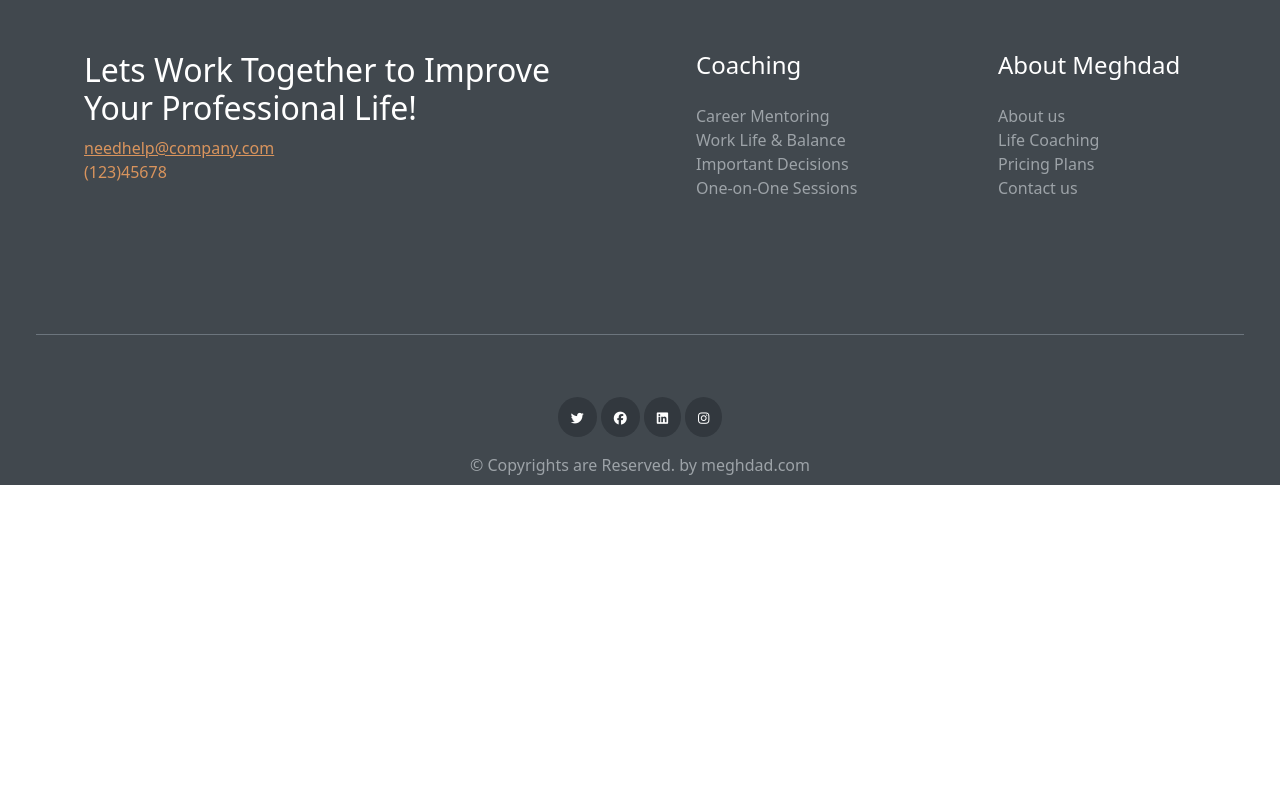
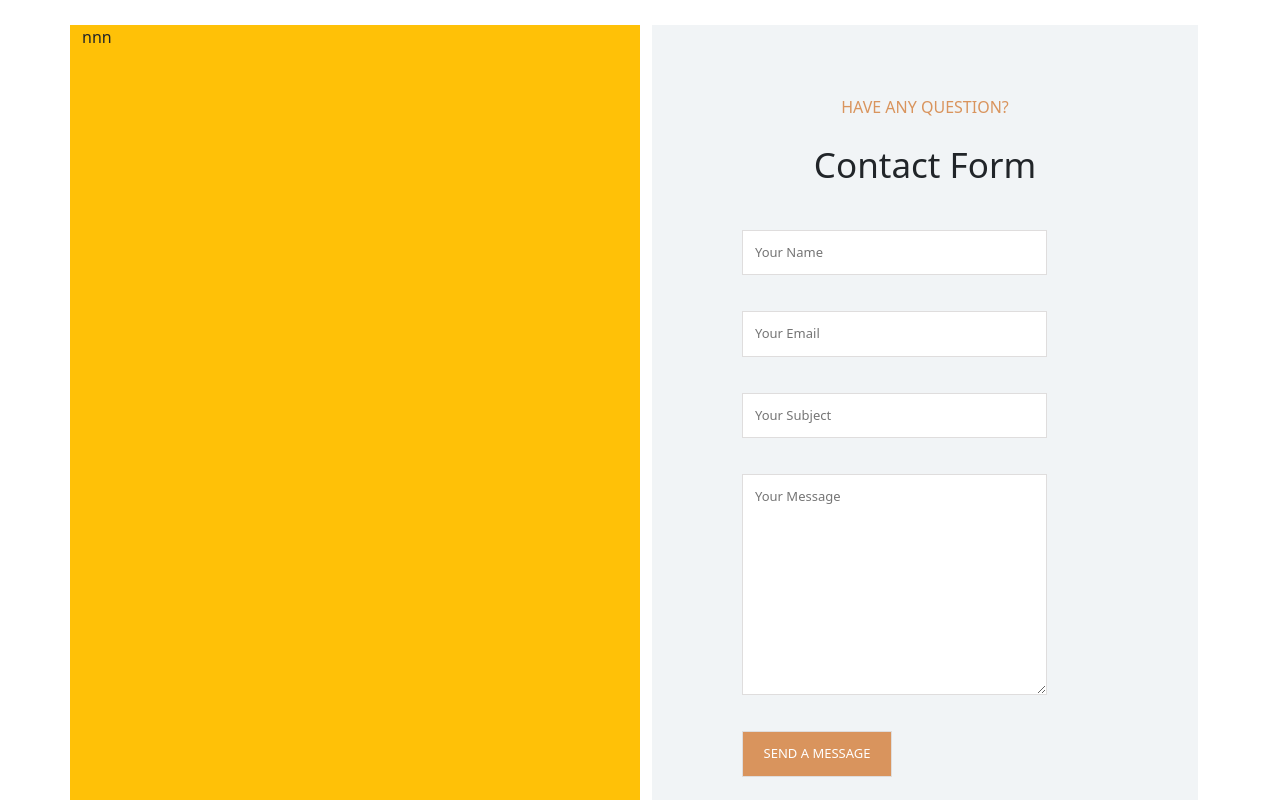
Before and after one commit to NedaSaberi/coachingSite, a React (Create React App) app: page /contact in a window 1280 px wide. Shown: the part 560-1360 px from the top of the page. Before the commit the page ends 1045 px from the top, so only its background shows below. Built offline with nearby package versions, Linux system fonts and the light colour scheme.

Commit message:
Created Question Form component

```diff
--- a/src/App.css
+++ b/src/App.css
@@ -26,7 +26,25 @@ li, ul{
     background-color: #9DA3A8;
 }
 .p-7{
-    padding: 70px;
+   padding: 70px;
+}
+.pt-7{
+    padding-top: 70px;
+}
+.pr-7{
+    padding-right: 70px;
+}
+.m-7{
+    margin: 70px;
+}
+.ml-7{
+    margin-left: 70px;
+}
+.mt-7{
+    margin-top: 70px;
+}
+.mr-7{
+    margin-right: 70px;
 }
 .mb-7{
     margin-bottom: 70px;
--- /dev/null
+++ b/src/components/questionForm/QuestionForm.css
@@ -0,0 +1,22 @@
+.form-container{
+    background-color: #F1F4F6;
+}
+.form-container .top-title{
+    font-weight: 500;
+}
+.form-container .title{
+    font-size: 35px;
+}
+.form-container form{
+    margin: 20px;
+    width: 75%;
+}
+.form-container form *{
+    padding: 12px;
+    margin: 18px 0;
+    border: 1px solid #dfdddd;
+    font-size: 13px;
+}
+.form-container form button{
+    width: 150px;
+}
--- /dev/null
+++ b/src/components/questionForm/QuestionForm.tsx
@@ -0,0 +1,20 @@
+import './QuestionForm.css';
+
+const  QuestionForm= ()=> {
+  return (
+    <div className="form-container text-center p-7">
+        <div className="top-title text-orange">HAVE ANY QUESTION?</div>
+        <div className="title">Contact Form</div>
+        <form className='text-center d-flex flex-column'>
+            <input type="text" placeholder='Your Name'/>
+            <input type="text" placeholder='Your Email'/>
+            <input type="text" placeholder='Your Subject'/>
+            <textarea name="" id="" cols={30} rows={10} placeholder='Your Message'></textarea>
+            <button className='bg-orange text-white' >SEND A MESSAGE</button>
+        </form>
+    </div>
+
+  )
+}
+
+export default QuestionForm;
--- a/src/pages/contact/Contact.tsx
+++ b/src/pages/contact/Contact.tsx
@@ -1,4 +1,5 @@
 import Footer from '../../components/footer/Footer';
+import QuestionForm from '../../components/questionForm/QuestionForm';
 import '../stylePages/stylePages.css'
 
 export default function Contact() {
@@ -10,7 +11,15 @@ export default function Contact() {
           <p>Need Assistance or Have a Question?</p>
         </div>
       </div>
-      <Footer/>
+      <div className="body row m-0 p-7">
+        <div className="left col-12 col-sm-6 bg-warning">
+          nnn
+        </div>
+        <div className="right col-12 col-sm-6">
+          <QuestionForm />
+        </div>
+      </div>
+      <Footer />
     </>
   );
 }
```
